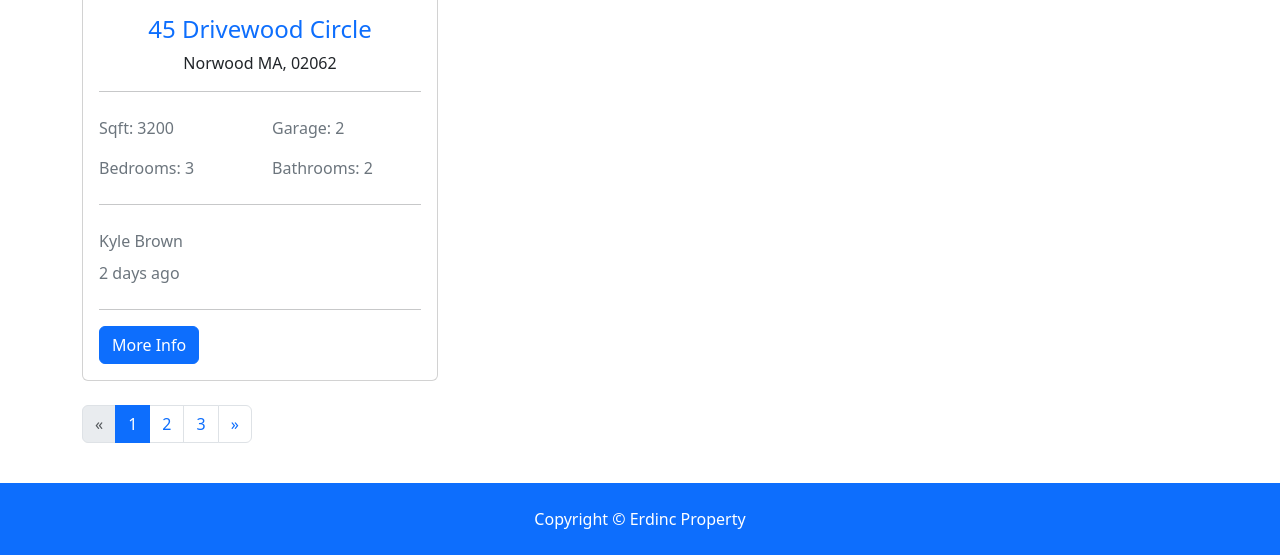
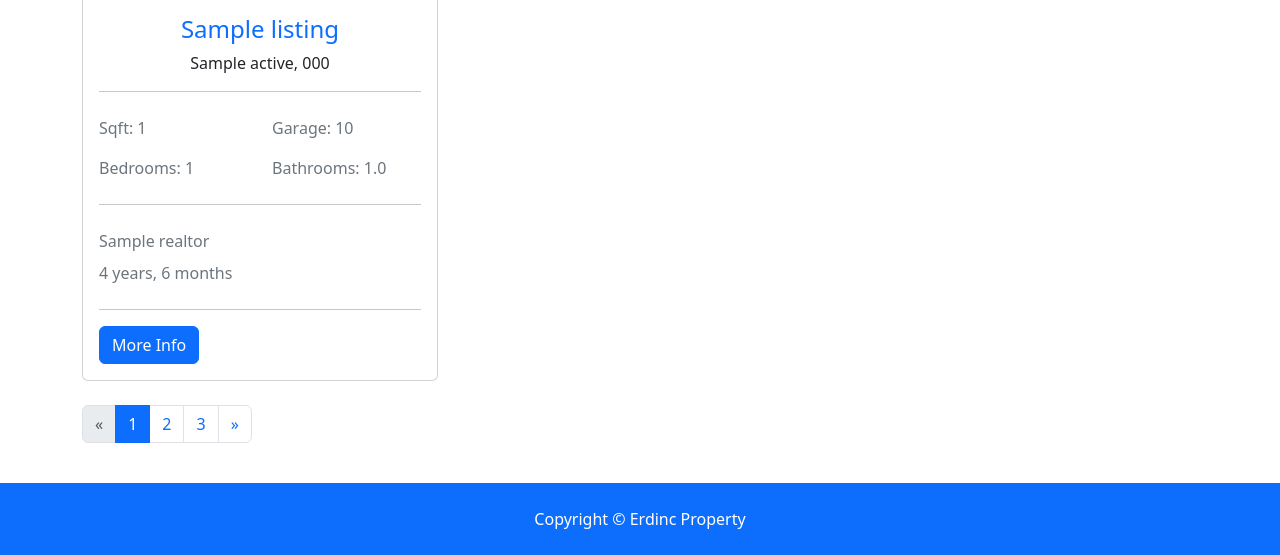
Before and after one commit to erdincmutlu/property, a Django app: page /listings/ in a window 1280 px wide. Shown: the part 947-1502 px from the top of the page. Run offline with Django 5.2, Linux system fonts and the light colour scheme; tables that the repository leaves empty hold one stand-in row (values such as "Sample post"); grey boxes marked "Sample" are stand-in pictures; some libraries are stand-ins or nearby versions.

Commit message:
Display listings in template

```diff
--- a/listings/views.py
+++ b/listings/views.py
@@ -9,7 +9,7 @@ def index(request):
     return render(request, "listings/listings.html", context)
 
 
-def listing(request):
+def listing(request, listing_id):
     return render(request, "listings/listing.html")
 
 
--- a/property/settings.py
+++ b/property/settings.py
@@ -41,6 +41,7 @@ INSTALLED_APPS = [
     "django.contrib.sessions",
     "django.contrib.messages",
     "django.contrib.staticfiles",
+    "django.contrib.humanize",
 ]
 
 MIDDLEWARE = [
--- a/templates/listings/listings.html
+++ b/templates/listings/listings.html
@@ -1,4 +1,6 @@
 {% extends 'base.html' %}
+
+{% load humanize %}
 
 {% block content %}
 <section id="showcase-inner" class="py-5 text-white">
@@ -36,42 +38,42 @@
           {% for listing in listings %}
           <div class="col-md-6 col-lg-4 mb-4">
             <div class="card listing-preview">
-              <img class="card-img-top" src="assets/img/homes/home-1.jpg" alt="">
+              <img class="card-img-top" src="{{ listing.photo_main.url }}" alt="">
               <div class="card-img-overlay">
                 <h2>
-                  <span class="badge badge-secondary text-white">$490,000</span>
+                  <span class="badge badge-secondary text-white">${{ listing.price | intcomma }}</span>
                 </h2>
               </div>
               <div class="card-body">
                 <div class="listing-heading text-center">
-                  <h4 class="text-primary">45 Drivewood Circle</h4>
+                  <h4 class="text-primary">{{  listing.title }}</h4>
                   <p>
-                    <i class="fas fa-map-marker text-secondary"></i> Norwood MA, 02062</p>
+                    <i class="fas fa-map-marker text-secondary"></i> {{ listing.city }} {{ listing.state }}, {{ listing.zipcode }}</p>
                 </div>
                 <hr>
                 <div class="row py-2 text-secondary">
                   <div class="col-6">
-                    <i class="fas fa-th-large"></i> Sqft: 3200</div>
+                    <i class="fas fa-th-large"></i> Sqft: {{ listing.sqft }}</div>
                   <div class="col-6">
-                    <i class="fas fa-car"></i> Garage: 2</div>
+                    <i class="fas fa-car"></i> Garage: {{ listing.garage }}</div>
                 </div>
                 <div class="row py-2 text-secondary">
                   <div class="col-6">
-                    <i class="fas fa-bed"></i> Bedrooms: 3</div>
+                    <i class="fas fa-bed"></i> Bedrooms: {{ listing.bedrooms }}</div>
                   <div class="col-6">
-                    <i class="fas fa-bath"></i> Bathrooms: 2</div>
+                    <i class="fas fa-bath"></i> Bathrooms: {{ listing.bathrooms }}</div>
                 </div>
                 <hr>
                 <div class="row py-2 text-secondary">
                   <div class="col-12">
-                    <i class="fas fa-user"></i> Kyle Brown</div>
+                    <i class="fas fa-user"></i> {{ listing.realtor }}</div>
                 </div>
                 <div class="row text-secondary pb-2">
                   <div class="col-6">
-                    <i class="fas fa-clock"></i> 2 days ago</div>
+                    <i class="fas fa-clock"></i> {{ listing.list_date | timesince }}</div>
                 </div>
                 <hr>
-                <a href="listing.html" class="btn btn-primary btn-block">More Info</a>
+                <a href="{% url 'listing' listing.id %}" class="btn btn-primary btn-block">More Info</a>
               </div>
             </div>
           </div>
```
